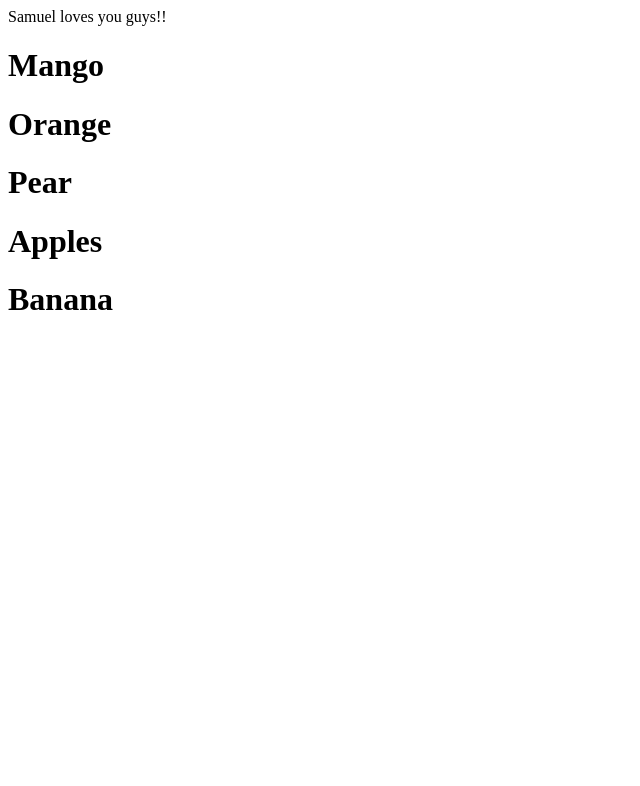
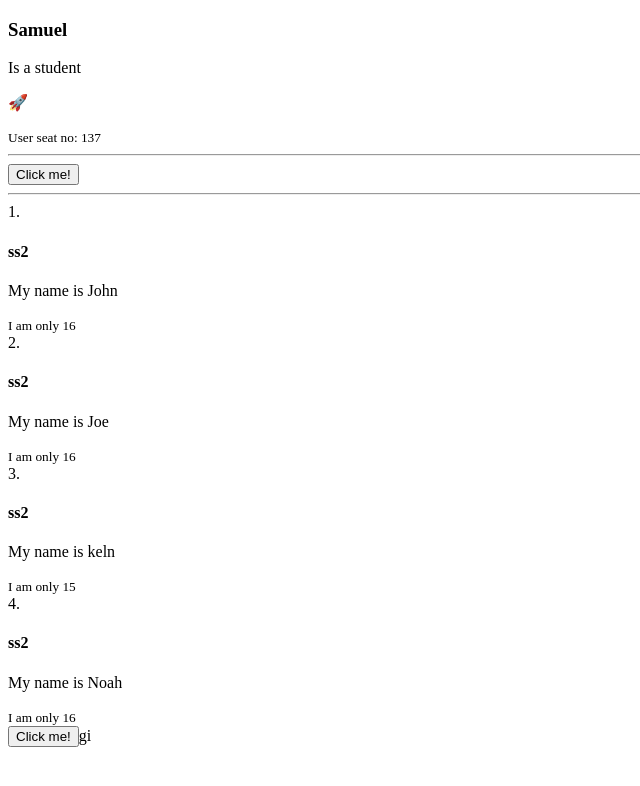
Before and after one commit to Samuel-Nwankwere/My-React-Bootcamp, a React (Vite) app: page / in a window 1280 px wide. Shown: the top 786 px of the page, without its empty margins (0-640 px from the left). Built offline with nearby package versions, Linux system fonts and the light colour scheme.

Commit message:
Day 3 - React practice

```diff
--- a/src/App.jsx
+++ b/src/App.jsx
@@ -1,18 +1,14 @@
+import Button from "./components/Button";
 import Fruits from "./components/Fruits";
 import Hello from "./components/Hello";
 
 function App() {
-  const person = {
-    name:"Samuel",
-    message:"loves you guys!!" ,
-    emoji:"🚀",
-    seatNumbers: [1,3,7]
 
-  }
   return (
     <div className="App">
-      <Hello person={person}/>
+      <Hello/>
       <Fruits/>
+      <Button />gi
     </div>
   )
 }
--- /dev/null
+++ b/src/components/Button.jsx
@@ -0,0 +1,8 @@
+export default function Button () {
+    return (
+    <>
+    <button type="submit"> Click me! </button>
+    </>
+
+)
+}
--- a/src/components/Fruits.jsx
+++ b/src/components/Fruits.jsx
@@ -1,10 +1,39 @@
 // Arrays in components and props
 export default function Fruits() {
   const fruits = ["Mango", "Orange", "Pear", "Apples", "Banana"];
+  // const people = [
+  //   {id:1 , name:"Samuel", age:20},
+  //   {id:2 , name:"Paul" , age: 16}
+  // ];
+
+  const students =[{id:1, name:"John" , class: 'ss2', age:16},
+    {id:2, name:"Joe" , class: 'ss2', age:16},
+    {id:3, name:"keln" , class: 'ss2', age:15},
+    {id:4, name:"Noah" , class: 'ss2', age:16}
+  ]
 
   return (
-   <div>
-    {fruits.map(fruits => <h1>{fruits}</h1>)}
-   </div>
+    <div>
+    {/* <ul>{fruits.map((fruit =>(<li key={fruit}>{fruit}</li>))) }</ul> */}
+
+    {/* {people.map((person =>(
+     <div key={person.id}>
+     <h2>{person.name}</h2>
+     <p>Age: {person.age}</p>
+     </div>
+
+
+     )))} */}
+      {students.map((student => (
+        <div key={student.id}>
+          <div key={student.id}>{student.id}.
+          <h4 >{student.class}</h4>
+        </div>
+        <p>My name is {student.name}</p>
+        <small>I am only {student.age}</small>
+        </div>
+      )))}
+     </div>
+
   );
 }
--- a/src/components/Hello.jsx
+++ b/src/components/Hello.jsx
@@ -1,21 +1,28 @@
-// function Hello({person}){
-// //   Always use '{}' in the functions for destructuring props
-//     return(
-//     <div>
-//         <h1>
-//            {person.name} {person.message} {person.emoji} {person.seatNumbers}
-//         </h1>
-//     </div>
-//     );
+import Button from "./Button"
 
-// }
-// export default Hello;
+export default function Hello (){
+    const person =[
+        {id:1, name:"Samuel", message:"Is a student" , emoji:"🚀", seatNumbers: [1,3,7]},
+    // {id:2, name:"Joe" , class: 'ss2', age:16},
+    // {id:3, name:"keln" , class: 'ss2', age:15},
+]
+    return(
+        <>
+            {person.map((people => (
+                <div key={people.id}>
+                <h3>{people.name}</h3>
+                <p>{people.message}</p>
+                <p>{people.emoji}</p>
+             <small >User seat no: {people.seatNumbers}</small>
+             <hr />
+                </div>
 
-export default function Hello (props){
-    return(
-        <div>
-            {props.person.name} {props.person.message}
-        </div>
+            )))}
+            <div className="Button">
+            <Button/>
+            <hr />
+            </div>
+        </>
     )
 
 }
--- a/src/main.jsx
+++ b/src/main.jsx
@@ -1,6 +1,6 @@
 import React from 'react';
-import ReactDom from 'react-dom/client'
-import App from './App'
+import ReactDom from 'react-dom/client';
+import App from './App';
 
 ReactDom.createRoot(document.getElementById('root')).render(
   <React.StrictMode>
```
